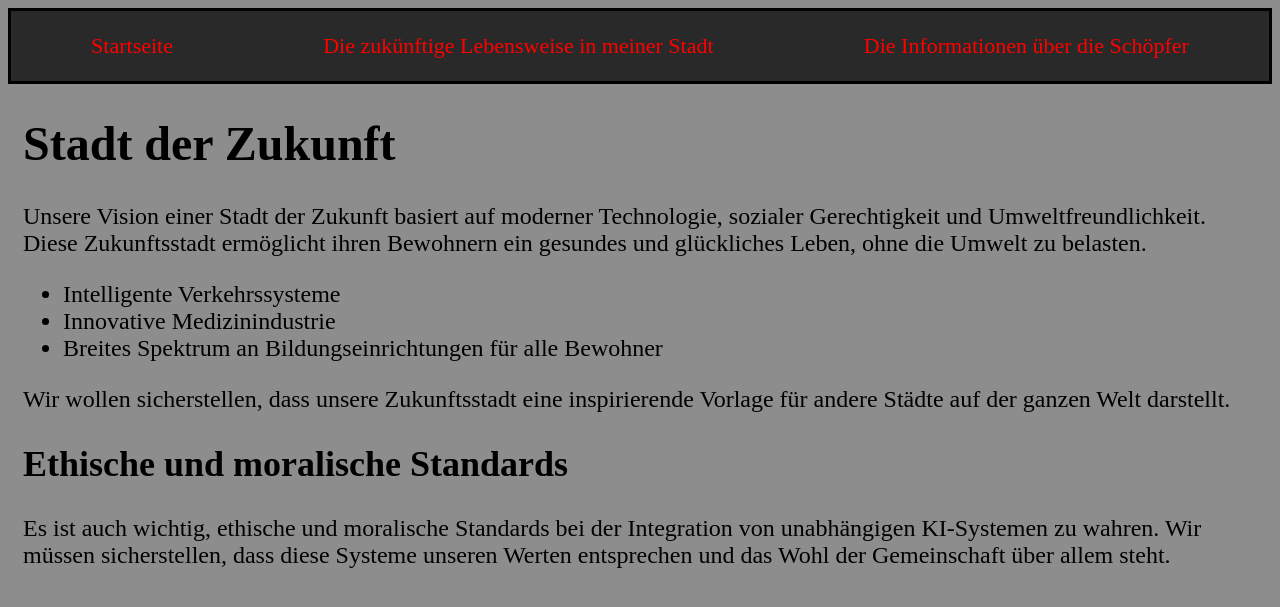
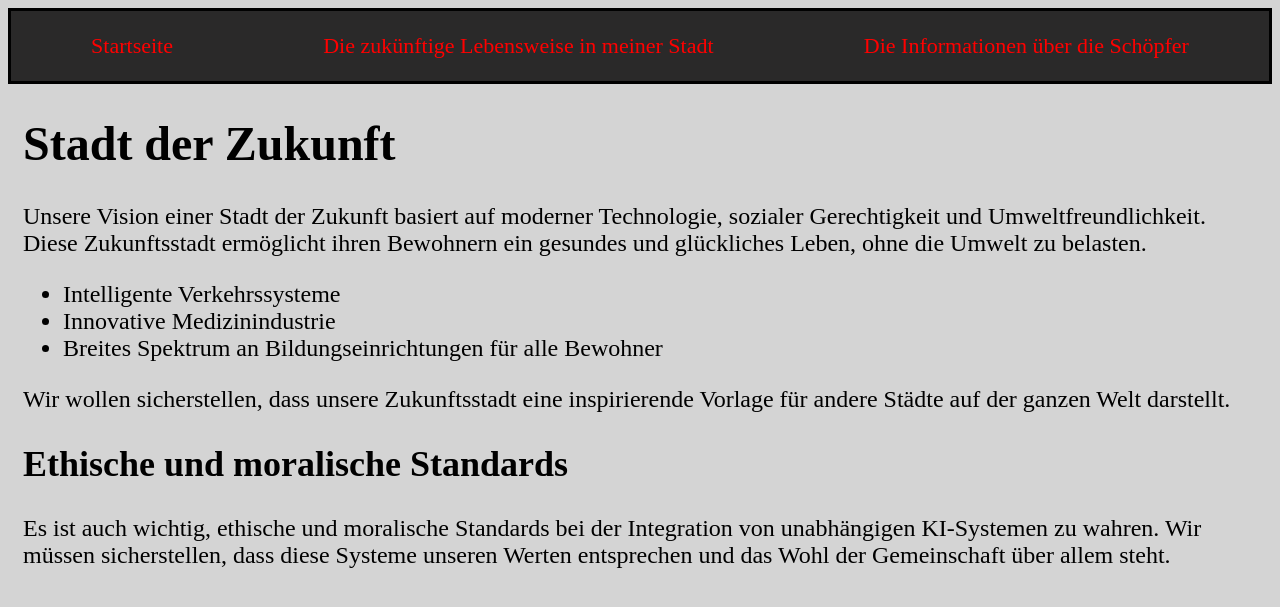
Before and after one commit to FolfBasky/Flask-DE, a Flask app: page / in a window 1280 px wide. Shown: the top 607 px of the page. Run offline with Flask 3, Linux system fonts and the light colour scheme.

Commit message:
css - update

```diff
--- a/static/css/style.css
+++ b/static/css/style.css
@@ -1,5 +1,5 @@
 body {
-    background-color: rgb(142, 141, 141);
+    background-color: rgb(212, 212, 212);
 }
 
 .mainpage-text {
```
